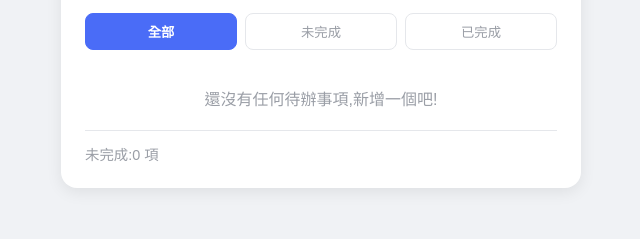
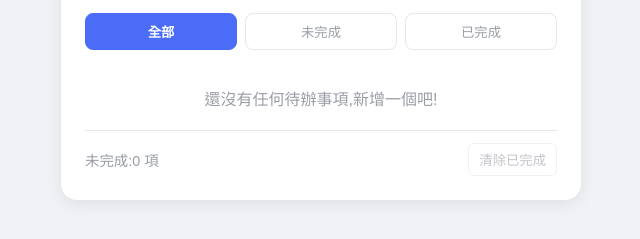
Before and after one commit to chihhsinou/my-copilot-workshop, a plain HTML site: page index.html in a window 1280 px wide. Shown: the part 159-398 px from the top of the page, without its empty margins (319-959 px from the left). Drawn offline with Linux system fonts and the light colour scheme.

Commit message:
feat: add clear completed button (#4)

```diff
--- a/app.js
+++ b/app.js
@@ -8,6 +8,7 @@
   const list = document.getElementById("todo-list");
   const emptyHint = document.getElementById("empty-hint");
   const remainingCount = document.getElementById("remaining-count");
+  const clearCompletedButton = document.getElementById("clear-completed");
   const themeToggle = document.getElementById("theme-toggle");
   const filterButtons = document.querySelectorAll(".filter-btn");
   const systemPrefersDark = window.matchMedia("(prefers-color-scheme: dark)");
@@ -89,6 +90,7 @@
 
     const remaining = todos.filter((todo) => !todo.completed).length;
     remainingCount.textContent = `未完成:${remaining} 項`;
+    clearCompletedButton.disabled = !todos.some((todo) => todo.completed);
   }
 
   // 新增一筆待辦事項
@@ -122,12 +124,23 @@
     render();
   }
 
+  // 確認後刪除所有已完成項目
+  function clearCompleted() {
+    if (!confirm("確定要清除所有已完成的待辦事項嗎？")) return;
+
+    todos = todos.filter((todo) => !todo.completed);
+    saveTodos(todos);
+    render();
+  }
+
   form.addEventListener("submit", (event) => {
     event.preventDefault();
     addTodo(input.value);
     input.value = "";
     input.focus();
   });
+
+  clearCompletedButton.addEventListener("click", clearCompleted);
 
   themeToggle.addEventListener("click", () => {
     const isDark = document.documentElement.dataset.theme === "dark" ||
--- a/index.html
+++ b/index.html
@@ -40,6 +40,9 @@
     <!-- 底部統計未完成項目數量 -->
     <div class="todo-footer">
       <span id="remaining-count">未完成:0 項</span>
+      <button type="button" id="clear-completed" class="clear-completed" aria-label="清除所有已完成的待辦事項">
+        清除已完成
+      </button>
     </div>
   </main>
 
--- a/styles.css
+++ b/styles.css
@@ -227,6 +227,31 @@ h1 {
   border-top: 1px solid var(--color-border);
   font-size: 0.9rem;
   color: var(--color-text-muted);
+  display: flex;
+  align-items: center;
+  justify-content: space-between;
+  gap: 12px;
+}
+
+.clear-completed {
+  padding: 6px 10px;
+  border: 1px solid var(--color-danger);
+  border-radius: 6px;
+  background-color: transparent;
+  color: var(--color-danger);
+  cursor: pointer;
+}
+
+.clear-completed:hover:not(:disabled) {
+  background-color: var(--color-danger);
+  color: #fff;
+}
+
+.clear-completed:disabled {
+  border-color: var(--color-border);
+  color: var(--color-text-muted);
+  cursor: not-allowed;
+  opacity: 0.6;
 }
 
 /* 手機螢幕的響應式調整 */
```
